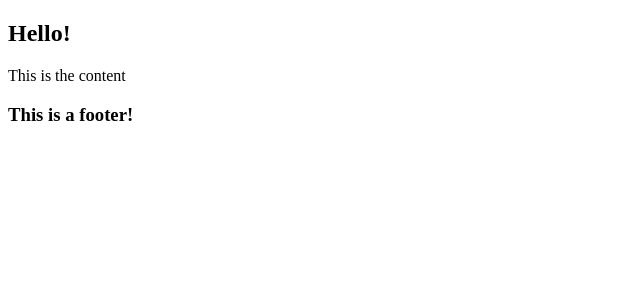
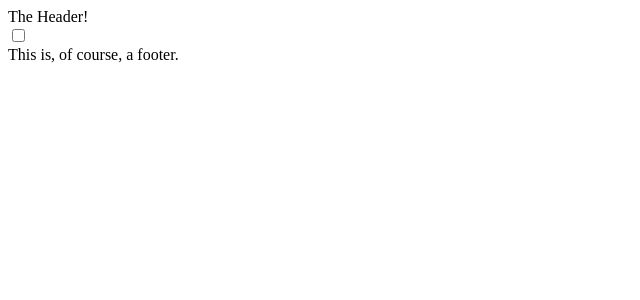
Before and after one commit to CheukHoYun/app_for_achievers, a React (Create React App) app: page / in a window 1280 px wide. Shown: the top 300 px of the page, without its empty margins (0-640 px from the left). Built offline with nearby package versions, Linux system fonts and the light colour scheme.

Commit message:
Building the basic structure

```diff
--- a/src/components/App.js
+++ b/src/components/App.js
@@ -1,15 +1,13 @@
 import React from "react";
 import Footer from "./Footer";
+import Header from "./Header";
+import MainContent from "./MainContent";
 
 function App() {
   return (
     <div>
-      <nav>
-        <h1>Hello!</h1>
-      </nav>
-      <main>
-        <p>This is the content</p>
-      </main>
+      <Header />
+      <MainContent />
       <Footer />
     </div>
   );
--- a/src/components/Footer.js
+++ b/src/components/Footer.js
@@ -1,12 +1,10 @@
-import React from "react";
-import App from "./App";
+import React, { Component } from "react";
 
-function Footer() {
-  return (
-    <footer>
-      <h3>This is a footer!</h3>
-    </footer>
-  );
+class Footer extends Component {
+  state = {};
+  render() {
+    return <footer> This is, of course, a footer. </footer>;
+  }
 }
 
 export default Footer;
--- /dev/null
+++ b/src/components/Header.js
@@ -0,0 +1,15 @@
+import React, { Component } from "react";
+
+class Header extends Component {
+  state = {};
+  render() {
+    return (
+      <div>
+        {" "}
+        <header>The Header!</header>
+      </div>
+    );
+  }
+}
+
+export default Header;
--- /dev/null
+++ b/src/components/MainContent.js
@@ -0,0 +1,14 @@
+import React, { Component } from "react";
+
+class MainContent extends Component {
+  state = {};
+  render() {
+    return (
+      <main>
+        <input type="checkbox" />
+      </main>
+    );
+  }
+}
+
+export default MainContent;
--- a/src/index.js
+++ b/src/index.js
@@ -1,6 +1,5 @@
 import React from "react";
 import ReactDOM from "react-dom";
-import MyInfo from "./components/MyInfo";
 import App from "./components/App";
 
 ReactDOM.render(<App />, document.getElementById("root"));
```
